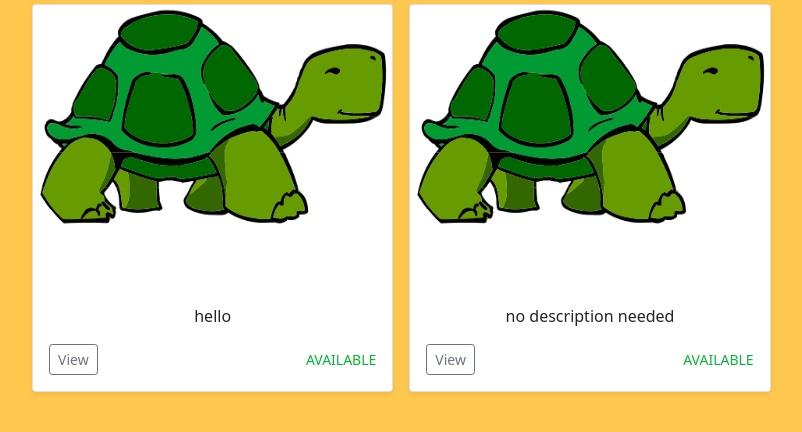
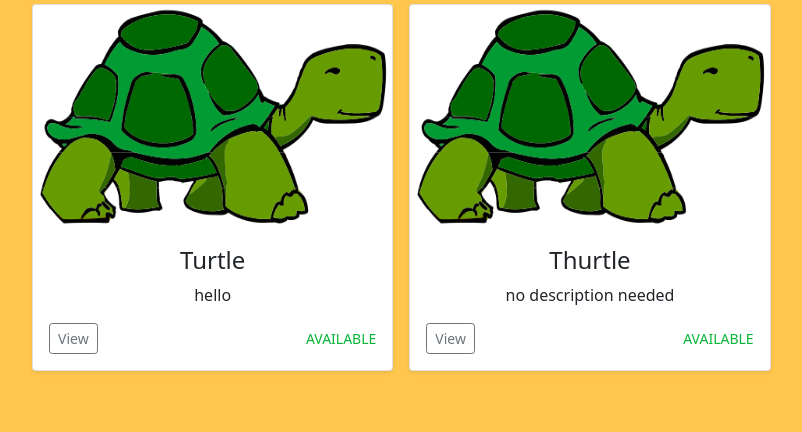
Before and after one commit to andrewp2303/SwapStop, a Flask app: page /myitems in a window 1280 px wide. Shown: the part 218-650 px from the top of the page, without its empty margins (50-852 px from the left). Run offline with Flask 2, Linux system fonts and the light colour scheme; a user stored in the database is signed in.

Commit message:
style changes

```diff
--- a/swapproj/templates/myitems.html
+++ b/swapproj/templates/myitems.html
@@ -20,7 +20,7 @@
               <img src="{{url_for('static', filename = 'images/'+item.img)}}" class="bd-placeholder-img card-img-top" width="100%" height="225" src="" role="img" aria-label="Placeholder: Missing Image" preserveAspectRatio="xMidYMid slice" focusable="false"/>
               <!-- <img class="bd-placeholder-img card-img-top" width="100%" height="225" src="url_for('item_image', imgid=item.id)" role="img" aria-label="Placeholder: Missing Image" preserveAspectRatio="xMidYMid slice" focusable="false"/> -->
               <div class="card-body">
-                <h5 class="card-text">{{item.name}}</h5>
+                <h4 class="card-text">{{item.name}}</h4>
                 <p class="card-text">{{item.description}}</p>
                 <div class="d-flex justify-content-between align-items-center">
                   <div class="btn-group">
--- a/swapproj/templates/viewitems.html
+++ b/swapproj/templates/viewitems.html
@@ -9,7 +9,7 @@
 <div class="col-4 mx-auto round rounded-3"style="background: black;color:white;">
   <label style="font-family: 'Bungee Shade';font-size: 44px;">Marketplace</label>
 </div>
-<hr>
+<br>
 <div class="album">
   <div class="container">
 
```
